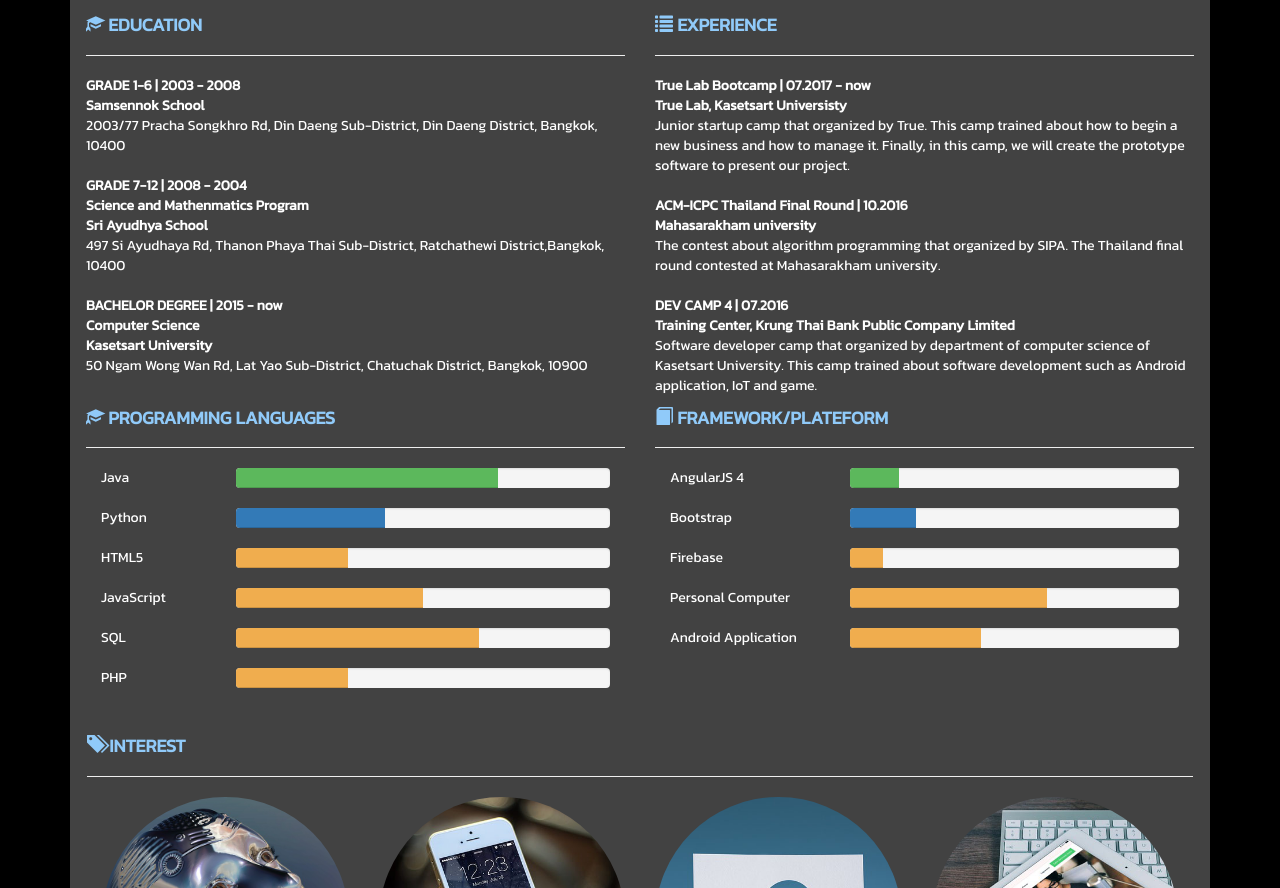
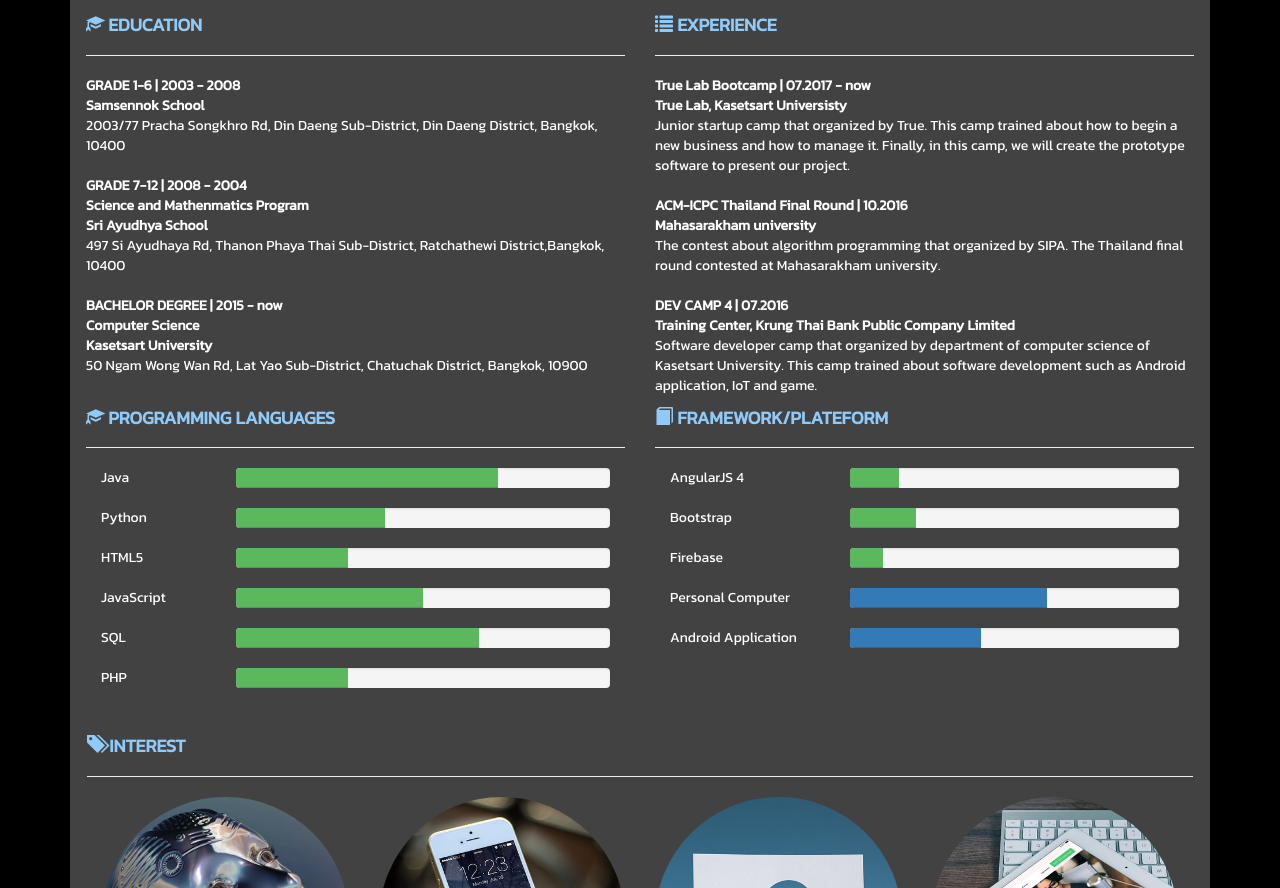
Before and after one commit to natthapach/WebTech-Lab, a plain HTML site: page index.html in a window 1280 px wide. Shown: the part 390-1278 px from the top of the page. Drawn offline with Linux system fonts and the light colour scheme.

Commit message:
change skill gauge color
 Committer: Natthapach Anuwattananon <Natthapach Anuwattananon>
 Changes to be committed:
	modified:   index.html

```diff
--- a/index.html
+++ b/index.html
@@ -178,8 +178,8 @@
           <!--  -->
           <div class="col-xs-3"> Python </div>
           <div class="col-xs-9">
-            <div class="progress">
-              <div class="progress-bar" role="progressbar" aria-valuenow="60" aria-valuemin="0" aria-valuemax="100" style="width: 40%;"> <span class="sr-only">60% Complete</span> </div>
+            <div class="progress ">
+              <div class="progress-bar progress-bar-success" role="progressbar" aria-valuenow="60" aria-valuemin="0" aria-valuemax="100" style="width: 40%;"> <span class="sr-only">60% Complete</span> </div>
             </div>
           </div>
           <!--  -->
@@ -187,7 +187,7 @@
           <div class="col-xs-3"> HTML5 </div>
           <div class="col-xs-9">
             <div class="progress">
-              <div class="progress-bar progress-bar-warning" role="progressbar" aria-valuenow="60" aria-valuemin="0" aria-valuemax="100" style="width: 30%;"> <span class="sr-only">60% Complete</span> </div>
+              <div class="progress-bar progress-bar-success" role="progressbar" aria-valuenow="60" aria-valuemin="0" aria-valuemax="100" style="width: 30%;"> <span class="sr-only">60% Complete</span> </div>
             </div>
           </div>
           <!-- -->
@@ -195,21 +195,21 @@
           <div class="col-xs-3"> JavaScript </div>
           <div class="col-xs-9">
             <div class="progress">
-              <div class="progress-bar progress-bar-warning" role="progressbar" aria-valuenow="60" aria-valuemin="0" aria-valuemax="100" style="width: 50%;"> <span class="sr-only">60% Complete</span> </div>
+              <div class="progress-bar progress-bar-success" role="progressbar" aria-valuenow="60" aria-valuemin="0" aria-valuemax="100" style="width: 50%;"> <span class="sr-only">60% Complete</span> </div>
             </div>
           </div>
           <!-- -->
           <div class="col-xs-3"> SQL</div>
           <div class="col-xs-9">
             <div class="progress">
-              <div class="progress-bar progress-bar-warning" role="progressbar" aria-valuenow="60" aria-valuemin="0" aria-valuemax="100" style="width: 65%;"> <span class="sr-only">60% Complete</span> </div>
+              <div class="progress-bar progress-bar-success" role="progressbar" aria-valuenow="60" aria-valuemin="0" aria-valuemax="100" style="width: 65%;"> <span class="sr-only">60% Complete</span> </div>
             </div>
           </div>
           <!-- -->
           <div class="col-xs-3"> PHP</div>
           <div class="col-xs-9">
             <div class="progress">
-              <div class="progress-bar progress-bar-warning" role="progressbar" aria-valuenow="60" aria-valuemin="0" aria-valuemax="100" style="width: 30%;"> <span class="sr-only">60% Complete</span> </div>
+              <div class="progress-bar progress-bar-success" role="progressbar" aria-valuenow="60" aria-valuemin="0" aria-valuemax="100" style="width: 30%;"> <span class="sr-only">60% Complete</span> </div>
             </div>
           </div>
           <!-- -->
@@ -232,7 +232,7 @@
           <div class="col-xs-4"> Bootstrap </div>
           <div class="col-xs-8">
             <div class="progress">
-              <div class="progress-bar" role="progressbar" aria-valuenow="60" aria-valuemin="0" aria-valuemax="100" style="width: 20%;"> <span class="sr-only">60% Complete</span> </div>
+              <div class="progress-bar progress-bar-success" role="progressbar" aria-valuenow="60" aria-valuemin="0" aria-valuemax="100" style="width: 20%;"> <span class="sr-only">60% Complete</span> </div>
             </div>
           </div>
           <!--  -->
@@ -240,7 +240,7 @@
           <div class="col-xs-4"> Firebase </div>
           <div class="col-xs-8">
             <div class="progress">
-              <div class="progress-bar progress-bar-warning" role="progressbar" aria-valuenow="60" aria-valuemin="0" aria-valuemax="100" style="width: 10%;"> <span class="sr-only">60% Complete</span> </div>
+              <div class="progress-bar progress-bar-success" role="progressbar" aria-valuenow="60" aria-valuemin="0" aria-valuemax="100" style="width: 10%;"> <span class="sr-only">60% Complete</span> </div>
             </div>
           </div>
           <!-- -->
@@ -248,14 +248,14 @@
           <div class="col-xs-4"> Personal Computer </div>
           <div class="col-xs-8">
             <div class="progress">
-              <div class="progress-bar progress-bar-warning" role="progressbar" aria-valuenow="60" aria-valuemin="0" aria-valuemax="100" style="width: 60%;"> <span class="sr-only">60% Complete</span> </div>
+              <div class="progress-bar" role="progressbar" aria-valuenow="60" aria-valuemin="0" aria-valuemax="100" style="width: 60%;"> <span class="sr-only">60% Complete</span> </div>
             </div>
           </div>
           <!-- -->
           <div class="col-xs-4"> Android Application</div>
           <div class="col-xs-8">
             <div class="progress">
-              <div class="progress-bar progress-bar-warning" role="progressbar" aria-valuenow="60" aria-valuemin="0" aria-valuemax="100" style="width: 40%;"> <span class="sr-only">60% Complete</span> </div>
+              <div class="progress-bar" role="progressbar" aria-valuenow="60" aria-valuemin="0" aria-valuemax="100" style="width: 40%;"> <span class="sr-only">60% Complete</span> </div>
             </div>
           </div>
           <!-- -->
```
